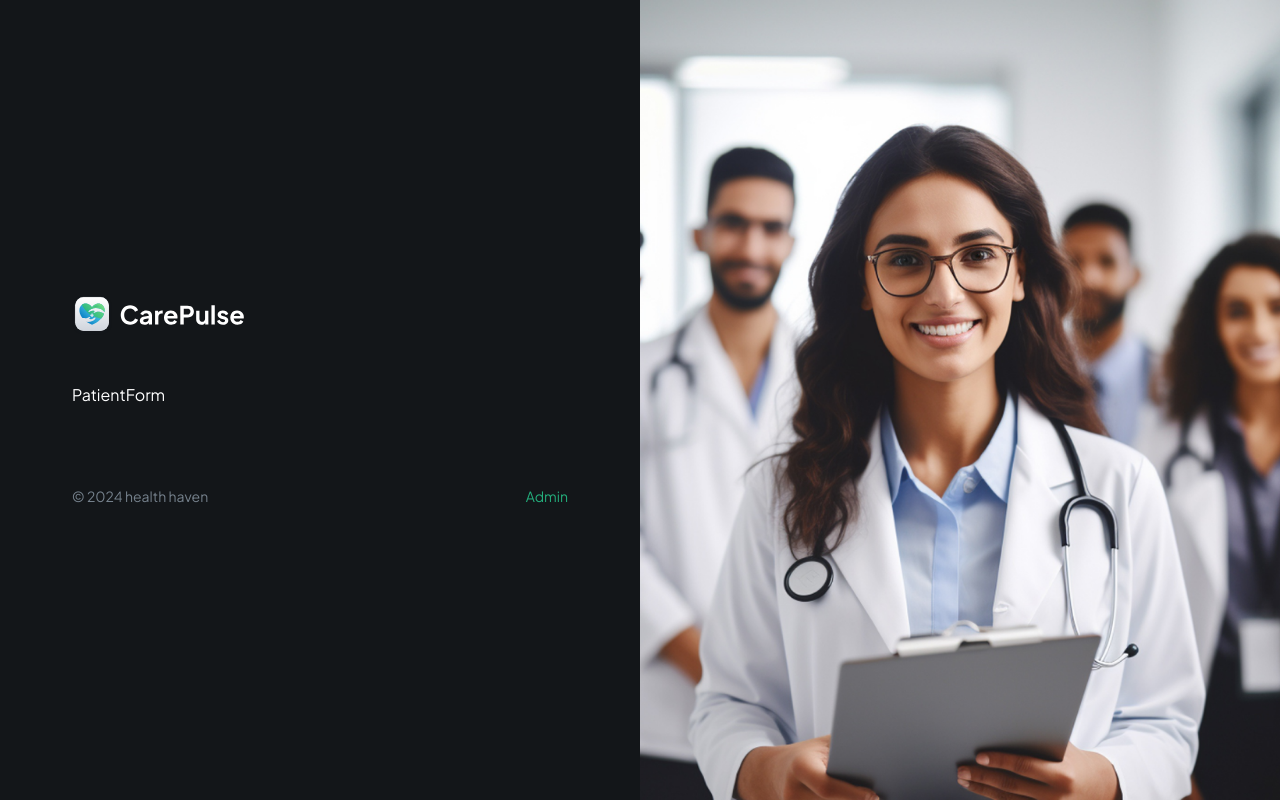
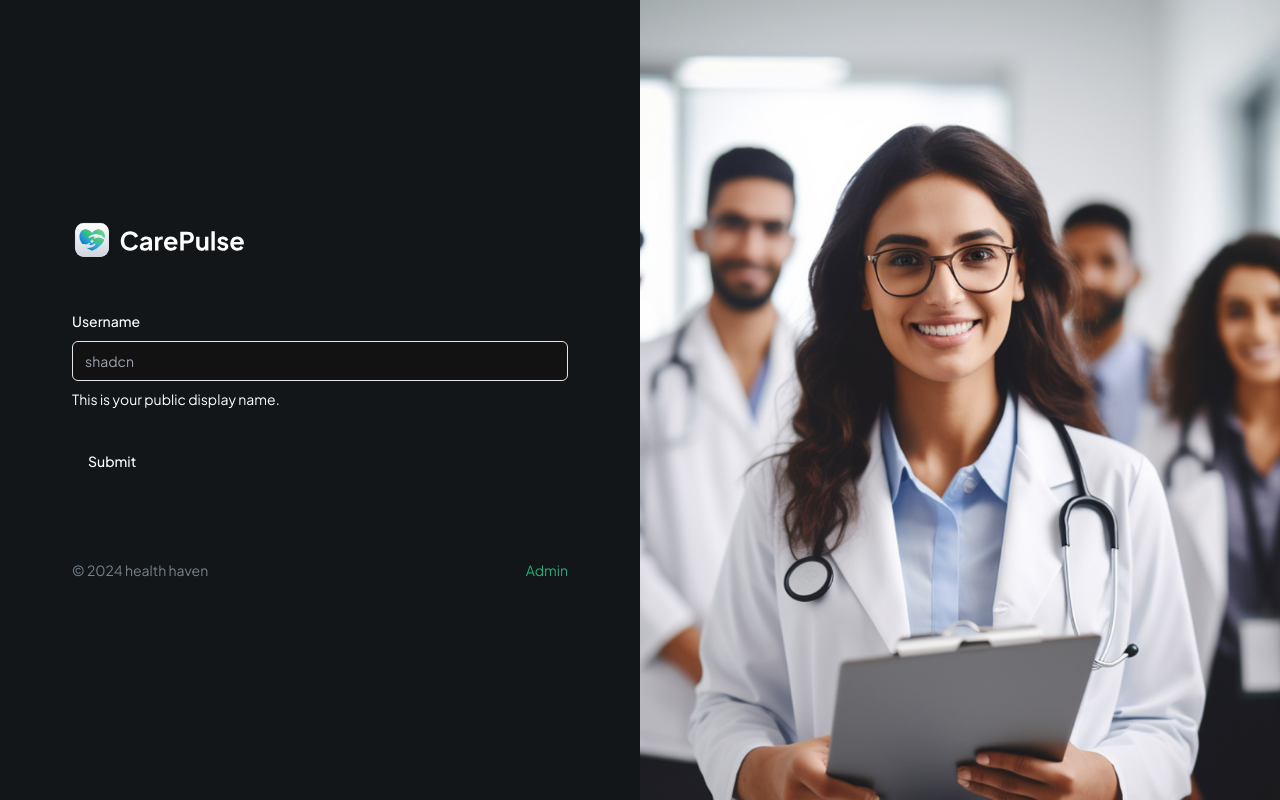
Before and after one commit to tnyandoro/health_haven, a Next.js app: page / in a window 1280 px wide. Built offline with nearby package versions, Linux system fonts and the light colour scheme.

Commit message:
Add form

```diff
--- a/components/forms/PatientForm.tsx
+++ b/components/forms/PatientForm.tsx
@@ -1,14 +1,62 @@
 "use client"
 
+import { zodResolver } from "@hookform/resolvers/zod"
+import { useForm } from "react-hook-form"
 import { z } from "zod"
 
+import { Button } from "@/components/ui/button"
+import {
+  Form,
+  FormControl,
+  FormDescription,
+  FormField,
+  FormItem,
+  FormLabel,
+  FormMessage,
+} from "@/components/ui/form"
+import { Input } from "@/components/ui/input"
+
 const formSchema = z.object({
-  username: z.string().min(2).max(50),
+  username: z.string().min(2, {
+    message: "Username must be at least 2 characters.",
+  }),
 })
 
-const PatientForm = () => {
+export const PatientForm = () => {
+
+  const form = useForm<z.infer<typeof formSchema>>({
+    resolver: zodResolver(formSchema),
+    defaultValues: {
+      username: "",
+    },
+  })
+
+  function onSubmit(values: z.infer<typeof formSchema>) {
+
+    console.log(values)
+  }
   return (
-    <div>PatientForm</div>
+    <Form {...form}>
+      <form onSubmit={form.handleSubmit(onSubmit)} className="space-y-8">
+        <FormField
+          control={form.control}
+          name="username"
+          render={({ field }) => (
+            <FormItem>
+              <FormLabel>Username</FormLabel>
+              <FormControl>
+                <Input placeholder="shadcn" {...field} />
+              </FormControl>
+              <FormDescription>
+                This is your public display name.
+              </FormDescription>
+              <FormMessage />
+            </FormItem>
+          )}
+        />
+        <Button type="submit">Submit</Button>
+      </form>
+    </Form>
   )
 }
 
--- /dev/null
+++ b/components/ui/input.tsx
@@ -0,0 +1,25 @@
+import * as React from "react"
+
+import { cn } from "@/lib/utils"
+
+export interface InputProps
+  extends React.InputHTMLAttributes<HTMLInputElement> {}
+
+const Input = React.forwardRef<HTMLInputElement, InputProps>(
+  ({ className, type, ...props }, ref) => {
+    return (
+      <input
+        type={type}
+        className={cn(
+          "flex h-10 w-full rounded-md border border-input bg-background px-3 py-2 text-sm ring-offset-background file:border-0 file:bg-transparent file:text-sm file:font-medium placeholder:text-muted-foreground focus-visible:outline-none focus-visible:ring-2 focus-visible:ring-ring focus-visible:ring-offset-2 disabled:cursor-not-allowed disabled:opacity-50",
+          className
+        )}
+        ref={ref}
+        {...props}
+      />
+    )
+  }
+)
+Input.displayName = "Input"
+
+export { Input }
```
